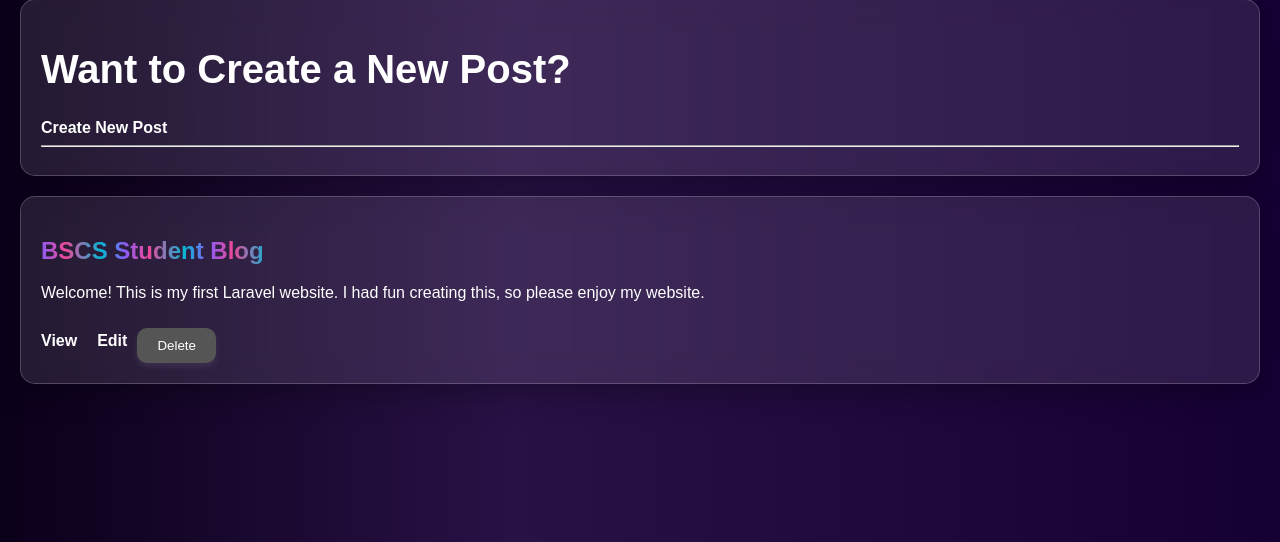
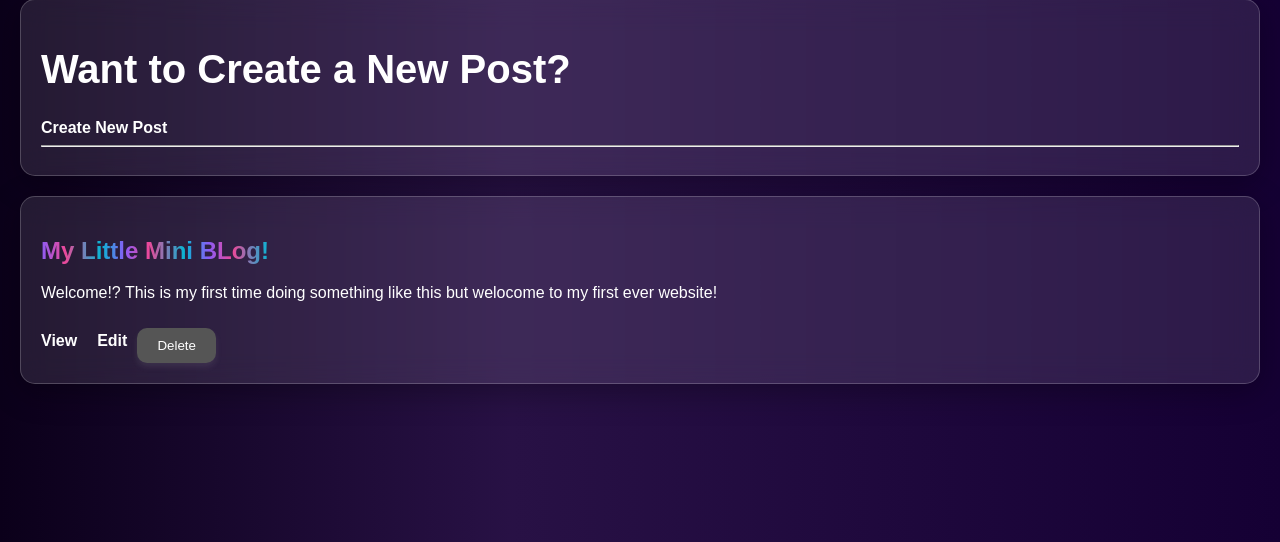
Before and after one commit to BrixStone/MyMiniBlog, a Laravel app: page /posts in a window 1280 px wide. Shown: the part 101-643 px from the top of the page. Run offline with Laravel 12, Linux system fonts and the light colour scheme.

Commit message:
Update blog and add SQLite database

```diff
--- a/app/Http/Controllers/PostController.php
+++ b/app/Http/Controllers/PostController.php
@@ -16,8 +16,8 @@
             Session::put('posts', [
                 1 => [
                     'id' => 1,
-                    'title' => 'BSCS Student Blog',
-                    'body' => 'Welcome! This is my first Laravel website. I had fun creating this, so please enjoy my website.',
+                    'title' => 'My Little Mini BLog!',
+                    'body' => 'Welcome!? This is my first time doing something like this but welocome to my first ever website!',
                 ],
             ]);
         }
--- a/resources/views/posts/index.blade.php
+++ b/resources/views/posts/index.blade.php
@@ -53,10 +53,6 @@
         box-shadow: 0 8px 32px rgba(0, 0, 0, 0.3);
     }
 
-    a {
-        margin: 0;
-        color: white;
-    }
 
     button {
         background-color: #555;
```
